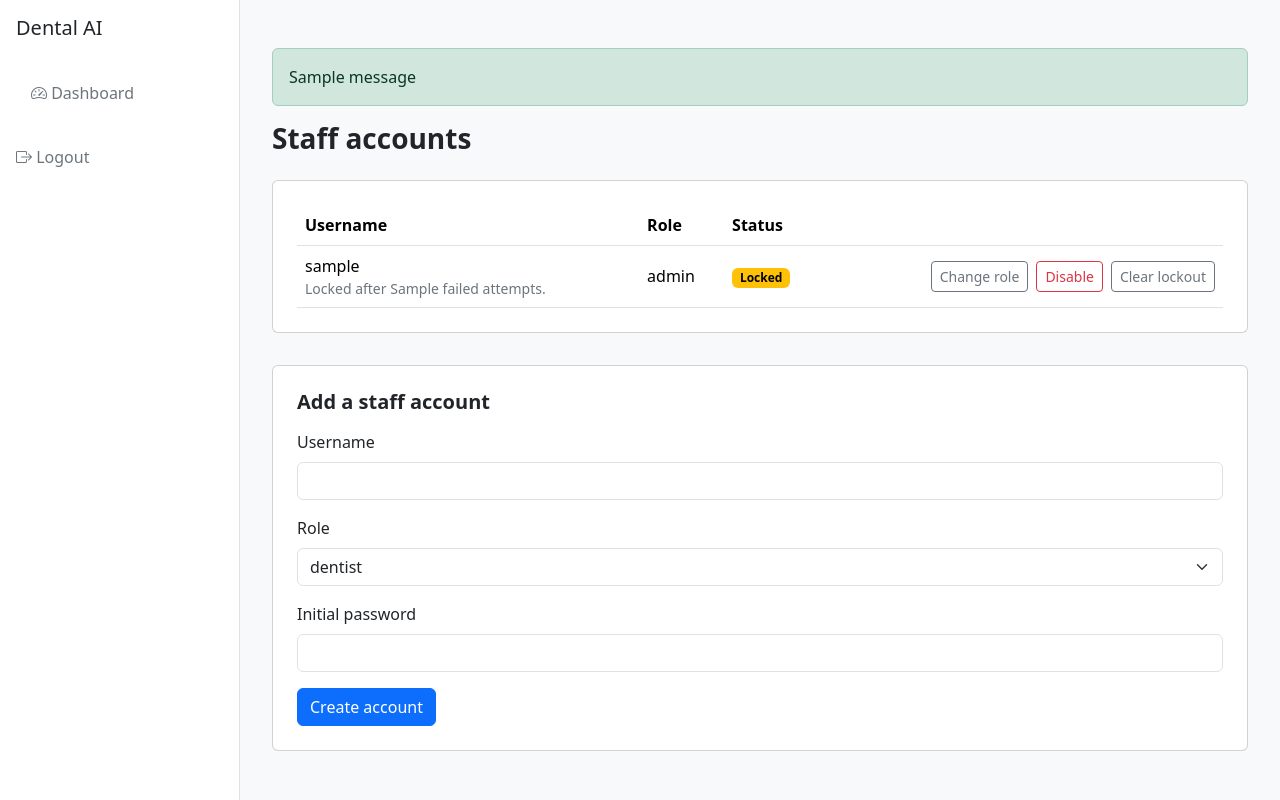
After one commit to pmnafshari/Clinic_AI_Assis, a Python web app: template app/templates/admin_users.html in a window 1280 px wide. The commit adds this page. Run offline with Jinja, Linux system fonts and the light colour scheme; the template is opened without the code that fills it: most values are stand-ins (such as "Sample title", 1, 10 or a date in 2020); one stand-in notice (Sample message) is shown; some libraries are stand-ins or nearby versions.

Commit message:
build the staff accounts screen
table of accounts with a text-bearing status badge and a contextual action
cluster, a create card below it, and a confirm modal that shows old -> new
before anything is written. the acting admin's own row gets no buttons at
all - user_admin already refuses the write, this just stops offering it.

badges carry text and icons are coloured directly rather than wearing
.badge, which bootstrap hides when the element is empty.

upload_routes_selftest scraped its csrf token off the admin's dashboard;
that redirects now, so it follows through to the staff screen instead.

```diff
--- a/app/templates/_sidebar.html
+++ b/app/templates/_sidebar.html
@@ -22,6 +22,12 @@
       <i class="bi bi-journal-plus"></i> Add note
     </a>
     {% endif %}
+    {% if authorize(g.user.role, 'manage_users') %}
+    <a class="nav-link{{ ' active' if request.endpoint and request.endpoint.startswith('admin.') else '' }}"
+       href="{{ url_for('admin.users_view') }}">
+      <i class="bi bi-people-fill"></i> Staff accounts
+    </a>
+    {% endif %}
   </nav>
 
   <form method="post" action="{{ url_for('auth.logout') }}" class="mt-6">
--- /dev/null
+++ b/app/templates/_user_row.html
@@ -0,0 +1,54 @@
+{% set locked = row.locked_until is not none %}
+<tr id="user-row-{{ row.username }}">
+  <td>
+    {{ row.username }}
+    {% if row.username == me %}
+    <span class="text-secondary">This is you</span>
+    {% endif %}
+    {% if locked %}
+    <small class="text-secondary d-block">Locked after {{ row.failed_attempts }} failed attempts.</small>
+    {% endif %}
+  </td>
+  <td>{{ row.role }}</td>
+  <td>
+    {% if locked %}
+    <span class="badge text-bg-warning">Locked</span>
+    {% elif row.active %}
+    <span class="badge text-bg-secondary">Active</span>
+    {% else %}
+    <span class="badge text-bg-light border">Disabled</span>
+    {% endif %}
+  </td>
+  <td>
+    <div class="d-flex gap-2 justify-content-end">
+      {% if row.username != me %}
+      <button type="button" class="btn btn-outline-secondary btn-sm"
+              hx-get="{{ url_for('admin.confirm_fragment', username=row.username) }}?action=role&new_role={{ 'dentist' if row.role != 'dentist' else 'assistant' }}"
+              hx-target="#admin-modal-body"
+              data-bs-toggle="modal" data-bs-target="#admin-modal">Change role</button>
+      {% if row.active %}
+      <button type="button" class="btn btn-outline-danger btn-sm"
+              hx-get="{{ url_for('admin.confirm_fragment', username=row.username) }}?action=active"
+              hx-target="#admin-modal-body"
+              data-bs-toggle="modal" data-bs-target="#admin-modal">Disable</button>
+      {% else %}
+      <button type="button" class="btn btn-outline-secondary btn-sm"
+              hx-get="{{ url_for('admin.confirm_fragment', username=row.username) }}?action=active"
+              hx-target="#admin-modal-body"
+              data-bs-toggle="modal" data-bs-target="#admin-modal">Enable</button>
+      {% endif %}
+      {% if locked %}
+      <button type="button" class="btn btn-outline-secondary btn-sm"
+              hx-get="{{ url_for('admin.confirm_fragment', username=row.username) }}?action=lockout"
+              hx-target="#admin-modal-body"
+              data-bs-toggle="modal" data-bs-target="#admin-modal">Clear lockout</button>
+      {% endif %}
+      {% endif %}
+    </div>
+  </td>
+</tr>
+{% if toast_message %}
+<div hx-swap-oob="afterbegin:#admin-toast-container">
+  {% with message=toast_message, ok=toast_ok %}{% include "_user_toast.html" %}{% endwith %}
+</div>
+{% endif %}
--- /dev/null
+++ b/app/templates/admin_users.html
@@ -0,0 +1,58 @@
+{% extends "base.html" %}
+{% block content %}
+<h1 class="page-title mb-4">Staff accounts</h1>
+
+<div class="card p-4">
+  <table class="table align-middle mb-0">
+    <thead>
+      <tr>
+        <th scope="col">Username</th>
+        <th scope="col">Role</th>
+        <th scope="col">Status</th>
+        <th scope="col"><span class="visually-hidden">Actions</span></th>
+      </tr>
+    </thead>
+    <tbody>
+      {% for row in rows %}
+      {% include "_user_row.html" %}
+      {% endfor %}
+    </tbody>
+  </table>
+</div>
+
+<div class="card p-4 mt-6">
+  <h2 class="fs-5 mb-3">Add a staff account</h2>
+  <form method="post" action="{{ url_for('admin.create') }}">
+    <input type="hidden" name="csrf_token" value="{{ csrf_token() }}">
+    <div class="d-flex flex-column gap-3">
+      <div>
+        <label for="username" class="form-label">Username</label>
+        <input type="text" id="username" name="username" class="form-control" required>
+      </div>
+      <div>
+        <label for="role" class="form-label">Role</label>
+        <select id="role" name="role" class="form-select">
+          <option value="dentist">dentist</option>
+          <option value="assistant">assistant</option>
+          <option value="admin">admin</option>
+        </select>
+      </div>
+      <div>
+        <label for="password" class="form-label">Initial password</label>
+        <input type="password" id="password" name="password" class="form-control" required>
+      </div>
+      <div>
+        <button type="submit" class="btn btn-primary">Create account</button>
+      </div>
+    </div>
+  </form>
+</div>
+
+<div class="modal fade" id="admin-modal" tabindex="-1" aria-hidden="true">
+  <div class="modal-dialog">
+    <div class="modal-content" id="admin-modal-body"></div>
+  </div>
+</div>
+
+<div id="admin-toast-container" class="toast-container position-fixed top-0 end-0 p-3"></div>
+{% endblock %}
--- a/upload_routes_selftest.py
+++ b/upload_routes_selftest.py
@@ -196,7 +196,9 @@ def selftest():
 
         # 6. SC3 denial - admin is denied server-side and an allowed=0 audit
         # row is written; no file is ever sorted
-        admin_dashboard_resp = admin_client.get("/")
+        # an admin no longer renders the dashboard - "/" lands them on their
+        # own staff-accounts screen, so follow the redirect to get a token
+        admin_dashboard_resp = admin_client.get("/", follow_redirects=True)
         csrf6 = _csrf_from(admin_dashboard_resp.text)
         denial_resp = admin_client.post(
             "/upload",
```
Also changed, not shown: app/templates/_user_confirm.html (added, +41 -0 lines), app/templates/_user_toast.html (added, +20 -0 lines).
